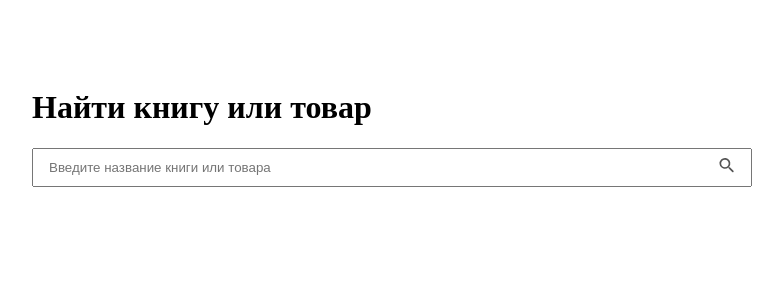
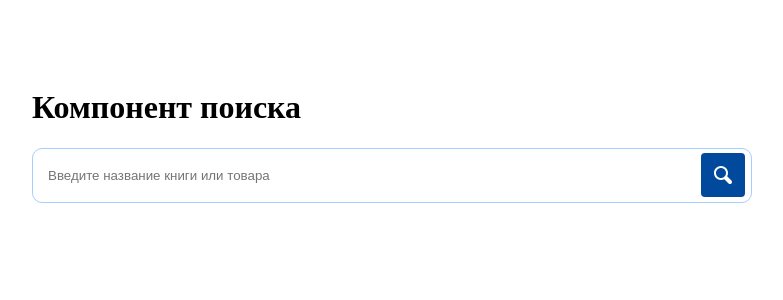
Before and after one commit to Jeka354/book-search, a Vue app: page / in a window 1280 px wide. Shown: the top 300 px of the page, without its empty margins (248-1031 px from the left). Built offline with nearby package versions, Linux system fonts and the light colour scheme.

Commit message:
добавил стилей по макету

```diff
--- a/src/components/SearchForm.vue
+++ b/src/components/SearchForm.vue
@@ -1,6 +1,6 @@
 <template>
   <div class="search-container">
-    <h1>Найти книгу или товар</h1>
+    <h1>Компонент поиска</h1>
     <div class="search-input-wrapper">
       <input
         type="text"
@@ -13,9 +13,16 @@
         class="search-input"
       >
       <button class="search-button" @click="performSearch">
-        <svg class="search-icon" viewBox="0 0 24 24" xmlns="http://www.w3.org/2000/svg">
-          <path d="M15.5 14h-.79l-.28-.27a6.5 6.5 0 0 0 1.48-5.34c-.47-2.78-2.79-5-5.59-5.34a6.505 6.505 0 0 0-7.27 7.27c.34 2.8 2.56 5.12 5.34 5.59a6.5 6.5 0 0 0 5.34-1.48l.27.28v.79l4.25 4.25c.41.41 1.08.41 1.49 0 .41-.41.41-1.08 0-1.49L15.5 14zm-6 0C7.01 14 5 11.99 5 9.5S7.01 5 9.5 5 14 7.01 14 9.5 11.99 14 9.5 14z"/>
-        </svg>
+        <svg width="44" height="44" viewBox="0 0 44 44" fill="none" xmlns="http://www.w3.org/2000/svg">
+          <rect width="44" height="44" rx="4" fill="#00499C"/>
+          <mask id="mask0_2616_125" style="mask-type:alpha" maskUnits="userSpaceOnUse" x="10" y="10" width="24" height="24">
+          <path d="M13 19.9989C13 23.8649 16.134 26.9989 20 26.9989C21.2055 26.9989 22.3399 26.6941 23.3303 26.1575L27.5859 30.4131C28.367 31.1942 29.6333 31.1942 30.4144 30.4131C31.1954 29.6321 31.1954 28.3658 30.4144 27.5847L26.1587 23.329C26.6953 22.3387 27 21.2044 27 19.9989C27 16.1329 23.866 12.9989 20 12.9989C16.134 12.9989 13 16.1329 13 19.9989ZM25 19.9989C25 22.7603 22.7614 24.9989 20 24.9989C17.2386 24.9989 15 22.7603 15 19.9989C15 17.2375 17.2386 14.9989 20 14.9989C22.7614 14.9989 25 17.2375 25 19.9989Z" fill="white"/>
+          </mask>
+          <g mask="url(#mask0_2616_125)">
+          <rect x="10" y="10" width="24" height="24" fill="white"/>
+          </g>
+          </svg>
+
       </button>
 
       <!-- Блок подсказок -->
@@ -393,20 +400,30 @@ watch(showSuggestions, (val) => {
 }
 
 .search-input {
+  border: 1px solid #a5cfff;
+  border-radius: 10px;
+  outline: none;
+  min-height: 55px;
   width: 100%;
-  padding: 10px 40px 10px 15px;
+  padding: 10px 60px 10px 15px;
   box-sizing: border-box;
 }
 
+.search-input:focus-visible{
+  outline: 3px solid #C7DFFB;;
+}
+
 .search-button {
+  display: flex;
+  align-items: center;
+  justify-content: center;
   position: absolute;
-  right: 10px;
+  right: 1px;
   top: 50%;
   transform: translateY(-50%);
   background: none;
   border: none;
   cursor: pointer;
-  padding: 5px;
 }
 
 .search-icon {
@@ -468,7 +485,7 @@ watch(showSuggestions, (val) => {
 
 .suggestion-base {
   font-weight: bold;
-  color: #1a73e8;
+  color: #11101E;
 }
 
 .suggestion-completion {
@@ -484,14 +501,14 @@ watch(showSuggestions, (val) => {
 .suggestions-category {
   padding: 8px 15px;
   font-size: 0.9em;
-  color: #666;
+  color: #00499C;
   background-color: #f5f5f5;
   border-top: 1px solid #eee;
   border-bottom: 1px solid #eee;
 }
 
 .author-item {
-  padding-left: 25px;
+  padding-left: 10px 15px;
 }
 
 .product-item {
```
